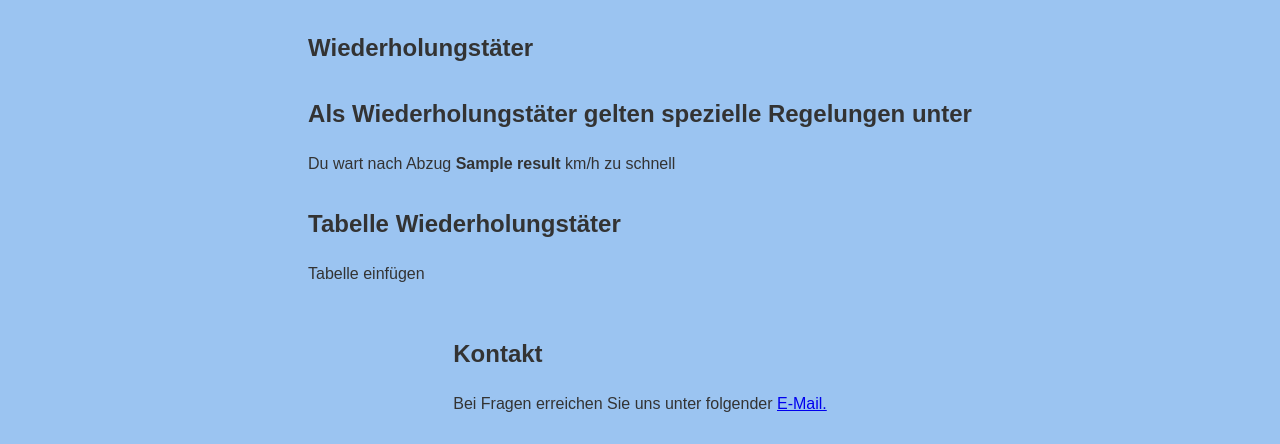
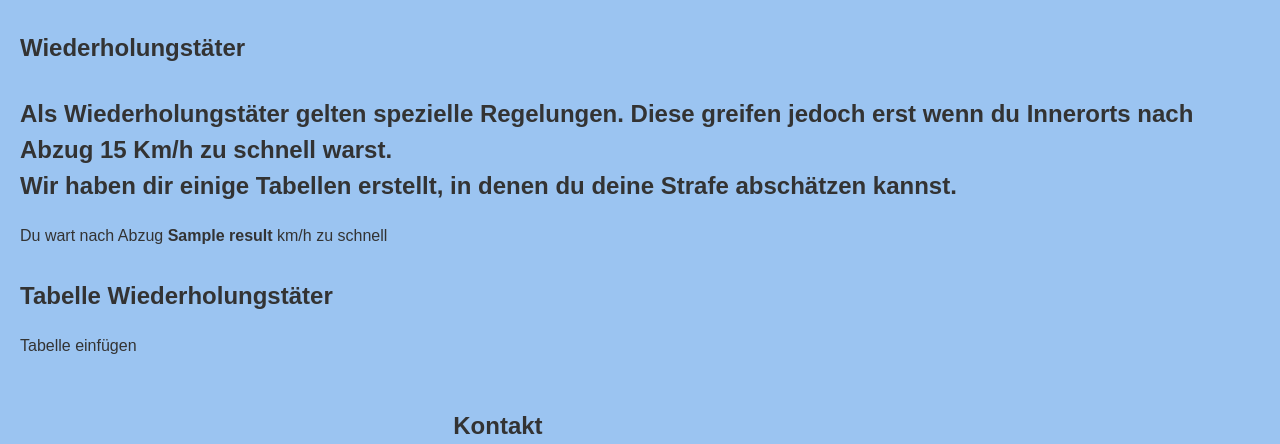
Before and after one commit to yalais/Blitzerrechner-Schweiz, a Flask app: template templates/ergebnisse/wiederholungstaeter.html in a window 1280 px wide. Shown: the part 64-508 px from the top of the page. Run offline with Flask 3, Linux system fonts and the light colour scheme; the template is opened without the code that fills it: most values are stand-ins (such as "Sample title", 1, 10 or a date in 2020).

Commit message:
repeat-offender if result >= 15

```diff
--- a/templates/ergebnisse/wiederholungstaeter.html
+++ b/templates/ergebnisse/wiederholungstaeter.html
@@ -8,7 +8,8 @@
     <div>
         <section>
             <h1>Wiederholungstäter</h1>
-        <h2>Als Wiederholungstäter gelten spezielle Regelungen unter </h2>
+        <h2>Als Wiederholungstäter gelten spezielle Regelungen. Diese greifen jedoch erst wenn du Innerorts nach Abzug 15 Km/h zu schnell warst. <br>
+        Wir haben dir einige Tabellen erstellt, in denen du deine Strafe abschätzen kannst.</h2>
         <a>Du wart nach Abzug <b>{{result}}</b> km/h zu schnell</a>
         </section>
 
```
